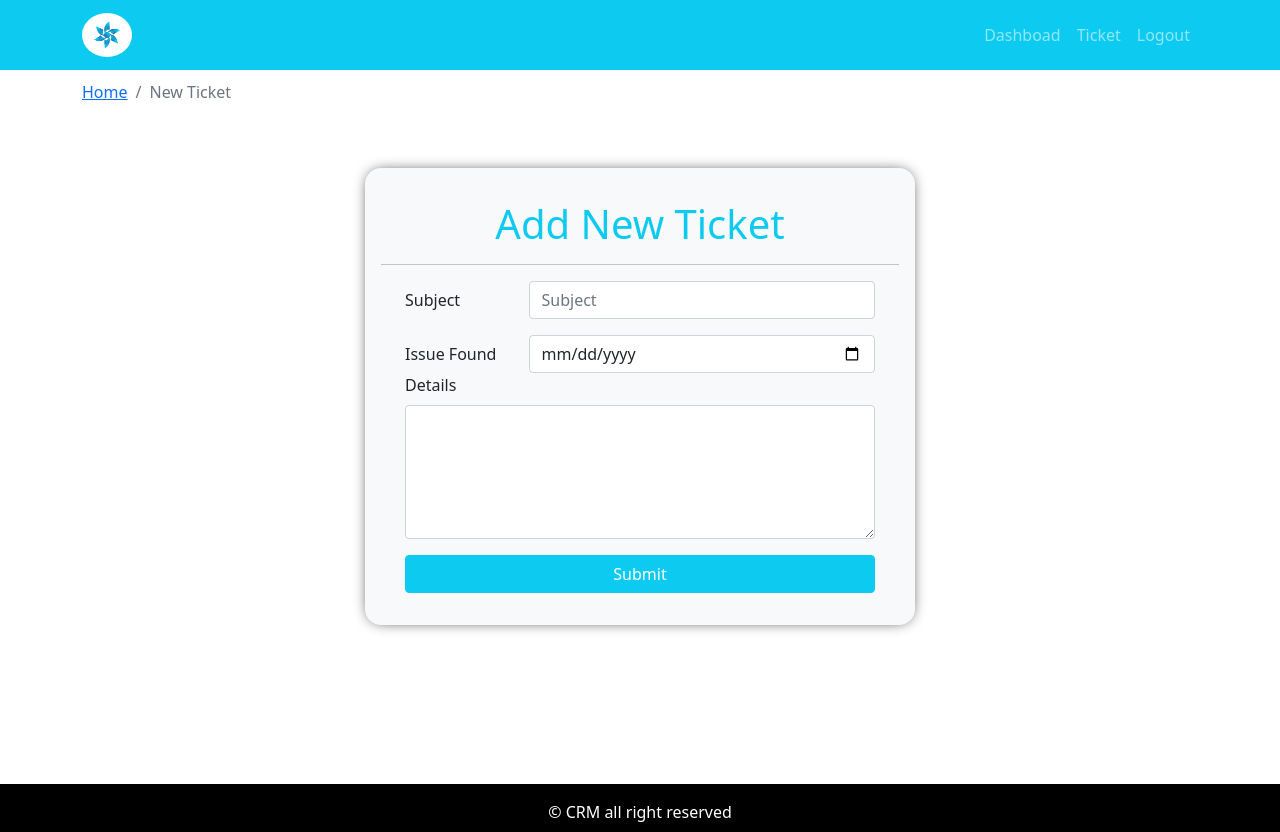
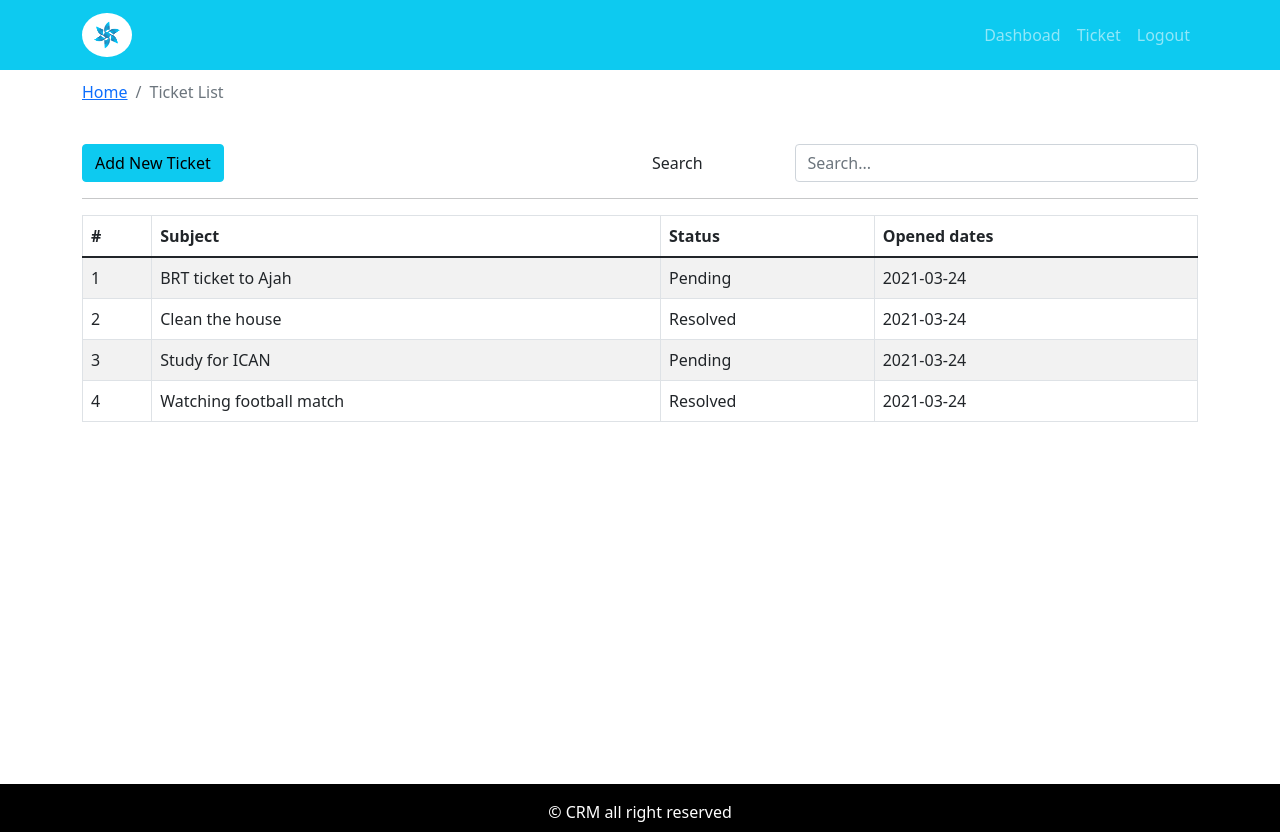
Before and after one commit to iamsuigeneris/ticketed-crm-system, a React (Create React App) app in the folder frontend/: page / in a window 1280 px wide. Built offline with nearby package versions, Linux system fonts and the light colour scheme.

Commit message:
Added ticket list

```diff
--- a/frontend/src/App.js
+++ b/frontend/src/App.js
@@ -1,9 +1,11 @@
 
 import './App.css';
+import TicketTable from './components/ticket-table/TicketTable';
 import DefaultLayout from './layout/DefaultLayout';
 // import Dashboard from './page/dashboard/Dashboard';
 // import { Entry } from './page/entry/Entry.page';
 import AddTicket from './page/new-ticket/AddTicket';
+import TicketLists from './page/ticket-listing/TicketLists';
 
 function App() {
   return (
@@ -11,7 +13,9 @@
       {/* <Entry /> */}
       <DefaultLayout>
         {/* <Dashboard /> */}
-        <AddTicket />
+        {/* <AddTicket /> */}
+        {/* <TicketTable /> */}
+        <TicketLists />
       </DefaultLayout >
     </div>
   );
--- /dev/null
+++ b/frontend/src/components/search-form/SearchForm.js
@@ -0,0 +1,31 @@
+import React from 'react'
+import { Form, Col, Row } from 'react-bootstrap'
+import PropTypes from 'prop-types'
+
+const SearchForm = ({ handleOnChange, str }) => {
+
+    return (
+        <div>
+            <Form>
+                <Form.Group as={Row}>
+                    <Form.Label column sm="3">Search{" "}</Form.Label>
+                    <Col sm="9">
+                        <Form.Control
+                            name="searchStr"
+                            onChange={handleOnChange}
+                            value={str}
+                            placeholder="Search..."
+                            />
+                    </Col>
+                </Form.Group>
+            </Form>
+        </div>
+    )
+}
+
+SearchForm.prototype = {
+    handleOnChange: PropTypes.func.isRequired,
+    str:PropTypes.string.isRequired
+}
+
+export default SearchForm
--- /dev/null
+++ b/frontend/src/page/ticket-listing/TicketLists.js
@@ -0,0 +1,53 @@
+import React, { useState,useEffect } from 'react'
+import { Container, Row, Col,Button } from 'react-bootstrap'
+import PageBreadcrumb from '../../components/breadcrumb/PageBreadcrumb'
+import SearchForm from '../../components/search-form/SearchForm'
+import TicketTable from '../../components/ticket-table/TicketTable'
+import tickets from '../../assets/data/dummy-ticket.json'
+import PropTypes from 'prop-types'
+
+const TicketLists = () => {
+    const [str, setStr] = useState("")
+    const [displayTicket, setDisplayTicket] = useState(tickets)
+
+    useEffect(() => {},[str, displayTicket])
+
+    const handleOnChange = e => {
+        const {value} = e.target
+        setStr(value)
+        searchTicket(value)
+    }
+    const searchTicket = sttr => {
+        const displayTickets = tickets.filter((row) => row.subject.toLowerCase().includes(sttr.toLowerCase()))
+        setDisplayTicket(displayTickets)
+    }
+    return (
+        <Container>
+            <Row>
+                <Col>
+                    <PageBreadcrumb page="Ticket List" />
+                </Col>
+            </Row>
+            <Row className="mt-4">
+                <Col>
+                    <Button variant="info">Add New Ticket</Button>
+                </Col>
+                <Col className="text-right">
+                    <SearchForm handleOnChange={handleOnChange} str={str} />
+                </Col>
+            </Row>
+            <hr />
+            <Row>
+                <Col>
+                    <TicketTable tickets={displayTicket} />
+                </Col>
+            </Row>
+
+        </Container>
+    )
+}
+TicketTable.prototype = {
+    tickets:PropTypes.array.isRequired
+}
+
+export default TicketLists
```
